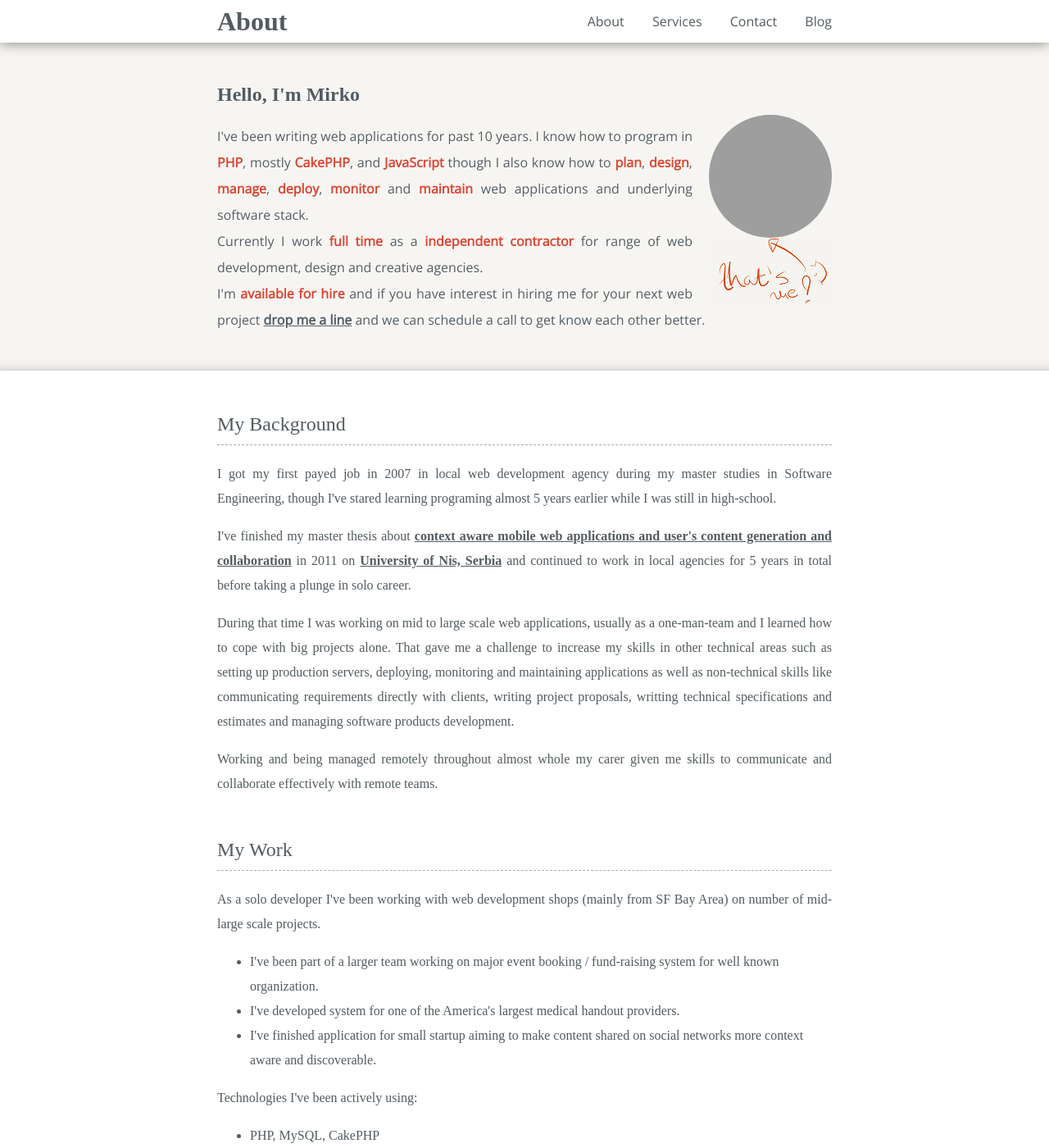
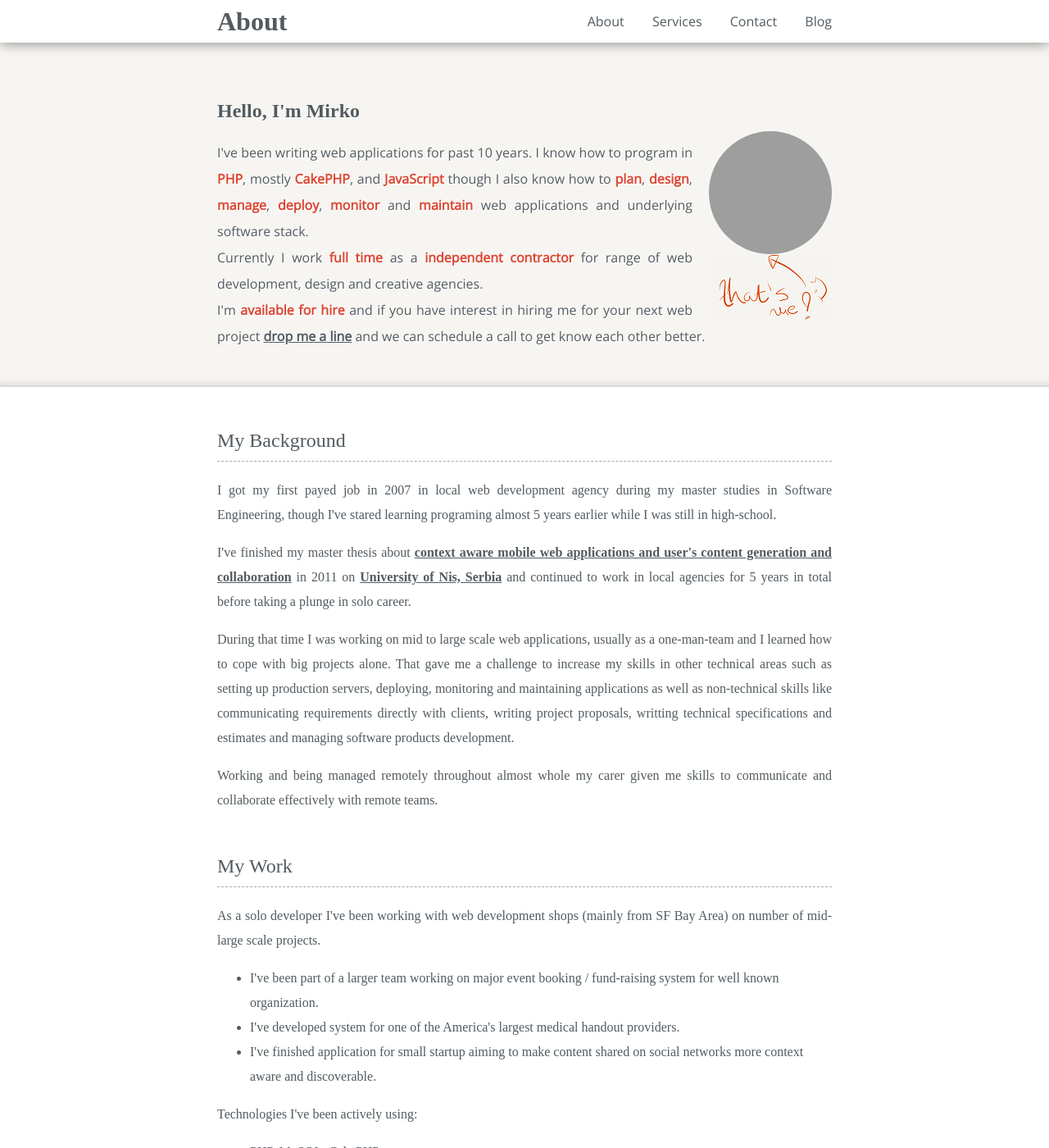
Before and after one commit to borivojevic/borivojevic.github.com, a Jekyll site: the page built from index.html, in a window 1280 px wide and 1400 px high. Shown: the whole window at 82% size. Built offline with Jekyll 4.4.1, drawn with Linux system fonts in a browser that asks for light colours; nearby versions of some CDN libraries; some web fonts are replaced; Markdown is read by kramdown in place of the engine named in the settings; grey boxes are pictures that could not be loaded.

Commit message:
Adjust paddings

```diff
--- a/css/main.css
+++ b/css/main.css
@@ -45,6 +45,7 @@ body {
 
 #body {
    padding-bottom:60px;   /* Height of the footer */
+   padding-top: 40px;
 }
 
 #footer {
@@ -107,13 +108,12 @@ body {
     background: #F7F5F2;
     color: #525b60;
     text-shadow: 1px 1px 0 #ffffff;
-    padding-top: 50px;
     -webkit-box-shadow: inset 0 -15px 15px -20px rgba(0, 0, 0, 0.5);
     -moz-box-shadow: inset 0 -15px 15px -20px rgba(0, 0, 0, 0.5);
     box-shadow: inset 0 -15px 15px -20px rgba(0, 0, 0, 0.5);
 }
 .mirko .content {
-  padding: 30px 0;
+  padding: 60px 0 30px 0;
 }
 .mirko section.about {
   text-align: justify;
```
